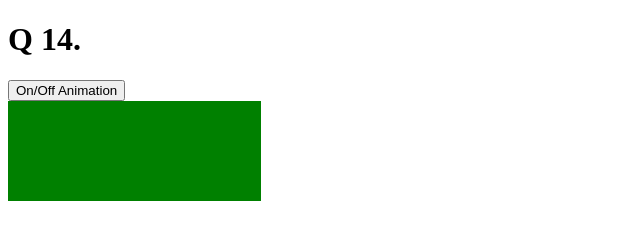
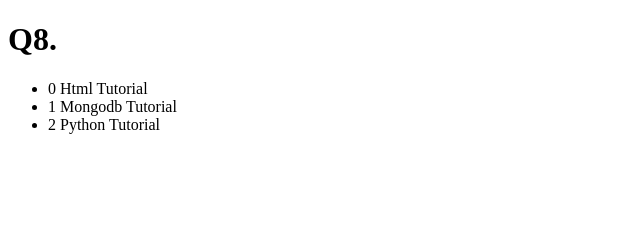
Before and after one commit to anshika07082001/jQuery, a plain HTML site: page jqoptional.html in a window 1280 px wide. Shown: the whole page, without its empty margins (0-640 px from the left). Drawn offline with nearby package versions, Linux system fonts and the light colour scheme.

Commit message:
optional task 8

```diff
--- a/jqoptional.html
+++ b/jqoptional.html
@@ -64,9 +64,15 @@ Q6.
      serunt? Lorem, ipsum dolor sit amet consectetur adipisicing elit. Consequuntur temporibus, necessitatibus, earum beatae excepturi nostrum alias voluptatibus
      aliquam omnis accusantium ipsum fugit unde dolores nam inventore obcaecati rerum eaque animi?</p>
 </div> -->
-<h1>Q 14.</h1>
+<!-- <h1>Q 14.</h1>
     <button id="btnOnOff">On/Off Animation</button>
-    <div id="animate" style="background-color: green; height: 100px; width: 20%;"></div>
+    <div id="animate" style="background-color: green; height: 100px; width: 20%;"></div> -->
+<h1>Q8.</h1>
+    <ul>
+        <li>Html Tutorial</li>
+        <li>Mongodb Tutorial</li>
+        <li>Python Tutorial</li>
+      </ul>
 
     <script>
         $(document).ready(function(){
@@ -88,9 +94,12 @@ Q6.
             // $("#days").animate({height: "100px"},5000);
             // $("#divP").animate({opacity:'0.5'},500)
             // $("p").hide(5000)
-            $("#btnOnOff").click(function(){
-                $("#animate").toggle(2000);
-            })
+            // $("#btnOnOff").click(function(){
+            //     $("#animate").toggle(2000);
+            // })
+            $("li").each(function(index,element){
+                $(element).prepend(index+" ");
+            });
         })
     </script>
 </body>
```
